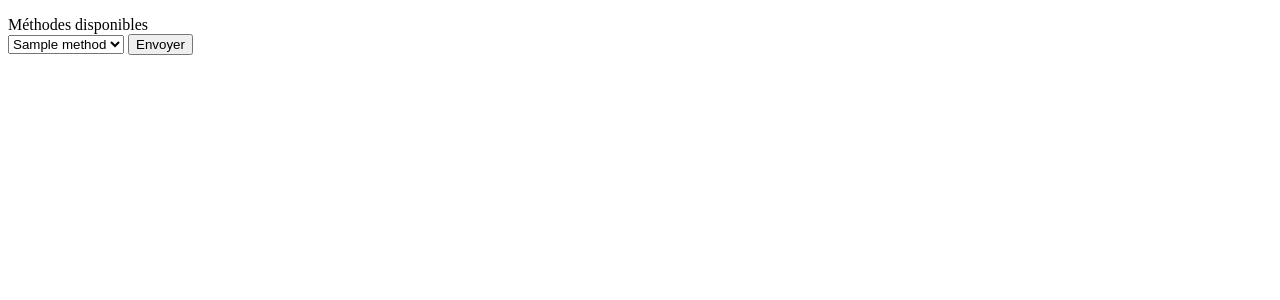
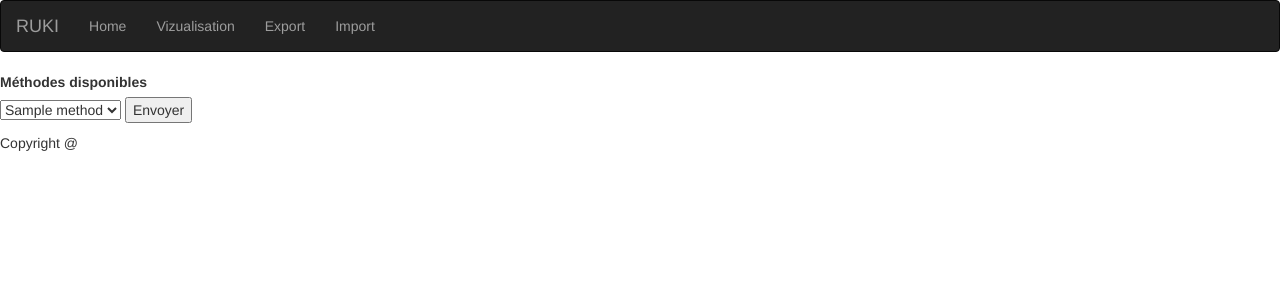
Before and after one commit to damdamo/Ruki, a Flask app: template website/templates/world.html in a window 1280 px wide. Shown: the top 300 px of the page. Run offline with Flask 2, Linux system fonts and the light colour scheme; the template is opened without the code that fills it: most values are stand-ins (such as "Sample title", 1, 10 or a date in 2020); some libraries are stand-ins or nearby versions.

Commit message:
Commit about template

```diff
--- a/website/templates/squelette.html
+++ b/website/templates/squelette.html
@@ -2,13 +2,36 @@
 <html>
     <head>
     {% block header %}
+      <meta name="viewport" content="width=device-width, initial-scale=1">
       <meta charset="utf-8" />
       <title>{% block titre %}Titre par défaut{% endblock %}</title>
       <link href="{{ url_for('static', filename='main.css') }}" rel="stylesheet" type="text/css" />
+      <link rel="stylesheet" href="https://maxcdn.bootstrapcdn.com/bootstrap/3.3.7/css/bootstrap.min.css">
+      <script src="https://ajax.googleapis.com/ajax/libs/jquery/3.3.1/jquery.min.js"></script>
+      <script src="https://maxcdn.bootstrapcdn.com/bootstrap/3.3.7/js/bootstrap.min.js"></script>
     {% endblock %}
     </head>
 
     <body>
+
+      {% block top %}
+
+      <nav class="navbar navbar-inverse">
+        <div class="container-fluid">
+          <div class="navbar-header">
+            <a class="navbar-brand" href="accueil">RUKI</a>
+          </div>
+          <ul class="nav navbar-nav">
+            <li><a href="accueil">Home</a></li>
+            <li><a href="world">Vizualisation</a></li>
+            <li><a href="#">Export</a></li>
+            <li><a href="import">Import</a></li>
+          </ul>
+        </div>
+      </nav>
+
+      {% endblock %}
+
       {% block corps %}{% endblock %}
 
           {% with messages = get_flashed_messages() %}
@@ -21,6 +44,8 @@
             {% endif %}
           {% endwith %}
 
-        {% block footer %}{% endblock %}
+        {% block footer %}
+          <footer>Copyright @</footer>
+        {% endblock %}
     </body>
 </html>
```
Also changed, not shown: website/templates/accueil.html (+0 -26 lines). Lines whose indentation alone changed are shown as unchanged.
